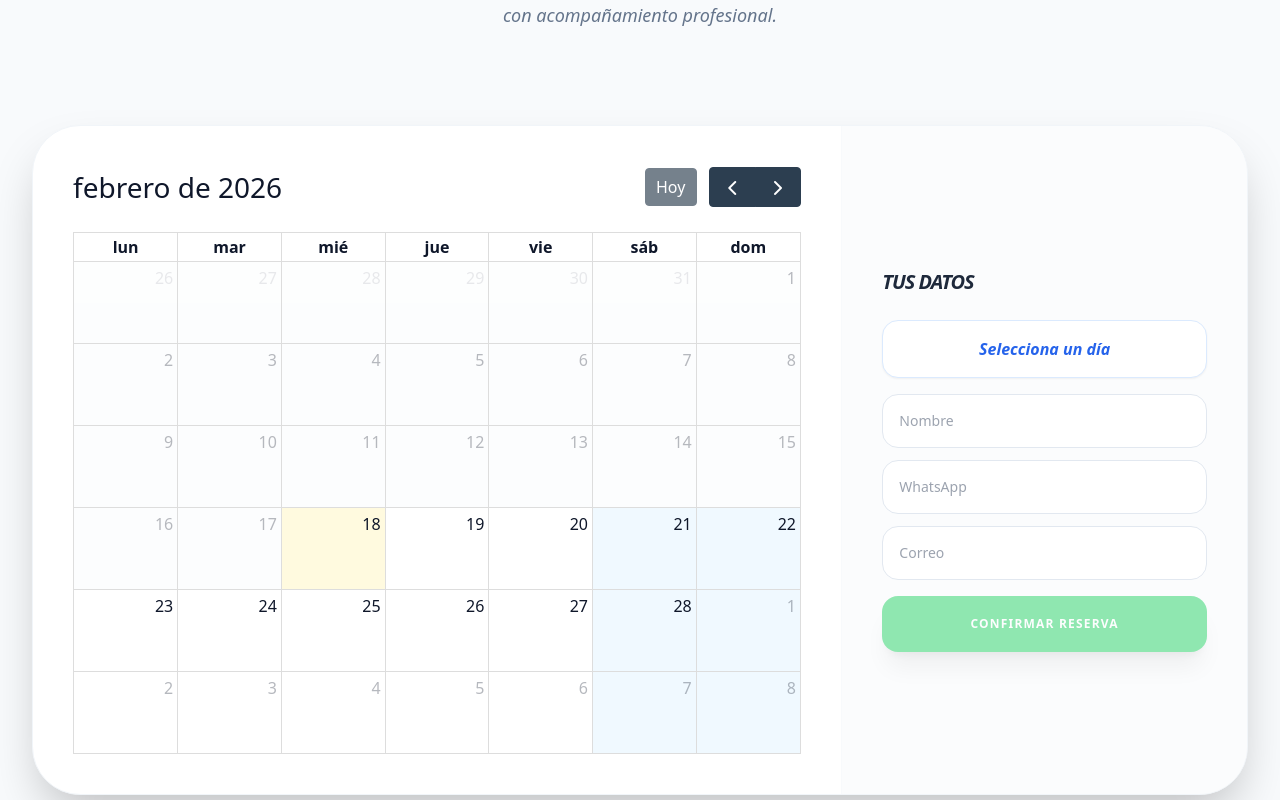
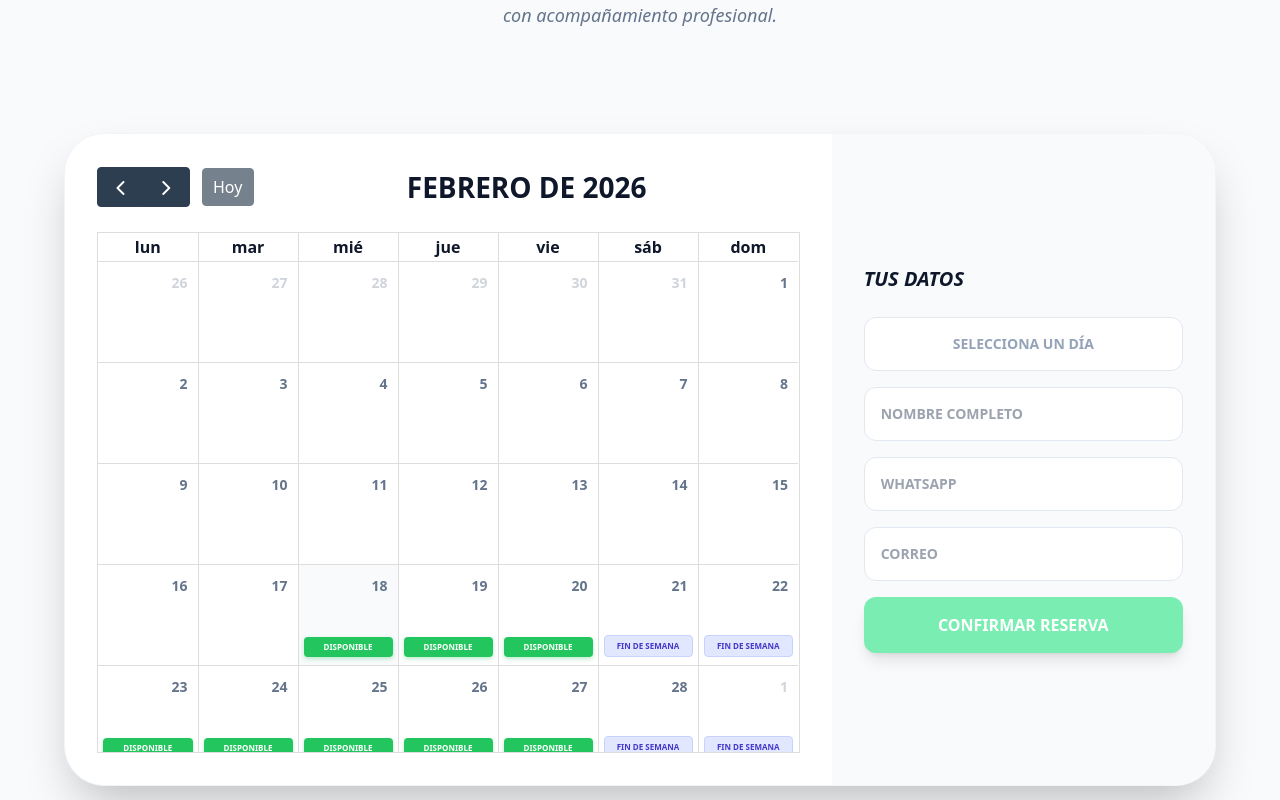
Before and after one commit to synapsapsicologia/synapsapsicologiacom, a Next.js app: page /perfil in a window 1280 px wide. Shown: the part 460-1260 px from the top of the page. Built offline with nearby package versions, Linux system fonts and the light colour scheme.

Commit message:
febrero 20 upd

```diff
--- a/components/FormularioReserva.tsx
+++ b/components/FormularioReserva.tsx
@@ -17,18 +17,15 @@ export default function FormularioReserva() {
   const [enviado, setEnviado] = useState(false)
 
   const horariosBase = ["19:00", "20:00", "21:00"]
-  const WHATSAPP_CLINICA = "50375386551"
 
   useEffect(() => {
     if (fechaSeleccionada && !esFinDeSemana) {
       const consultar = async () => {
-        setCargando(true);
         try {
           const res = await fetch(`/api/disponibilidad?fecha=${fechaSeleccionada}`)
           const data = await res.json()
           setHorasOcupadas(data.ocupados || [])
         } catch { setHorasOcupadas([]) }
-        finally { setCargando(false) }
       }
       consultar()
     }
@@ -38,105 +35,109 @@ export default function FormularioReserva() {
     e.preventDefault()
     setCargando(true)
     try {
-      const inicioIso = `${fechaSeleccionada}T${horaSeleccionada}`;
       const res = await fetch('/api/reservar', {
         method: 'POST',
         headers: { 'Content-Type': 'application/json' },
-        body: JSON.stringify({ nombre, email, telefono, inicio: inicioIso })
+        body: JSON.stringify({ nombre, email, telefono, inicio: `${fechaSeleccionada}T${horaSeleccionada}` })
       })
       if (res.ok) setEnviado(true)
-      else throw new Error("Error en el servidor")
-    } catch (err) {
-      alert("No se pudo completar la reserva")
-    } finally { setCargando(false) }
-  }
-
-  if (enviado) {
-    return (
-      <div className="flex flex-col items-center justify-center p-12 bg-white rounded-[3rem] text-center space-y-8 animate-in fade-in zoom-in duration-500 shadow-2xl">
-        <div className="w-20 h-20 bg-green-100 rounded-full flex items-center justify-center text-4xl">✅</div>
-        <div className="space-y-2">
-          <h2 className="text-3xl font-black italic uppercase text-slate-900 tracking-tighter">¡Cita Registrada!</h2>
-          <p className="text-slate-500 font-medium">Te esperamos el <span className="text-blue-600 font-bold">{fechaSeleccionada}</span>.</p>
-        </div>
-        <div className="flex flex-col w-full gap-3 max-w-xs">
-          <button onClick={() => window.location.href = '/'} className="w-full py-4 bg-slate-900 text-white rounded-2xl font-black uppercase text-[10px] tracking-widest hover:bg-blue-700 transition-all shadow-lg">Volver al Inicio</button>
-          <button onClick={() => {
-            const msg = `Hola Licda. Portillo, soy ${nombre}, agendé para el ${fechaSeleccionada}.`;
-            window.open(`https://wa.me/${WHATSAPP_CLINICA}?text=${encodeURIComponent(msg)}`, '_blank');
-          }} className="w-full py-4 border-2 border-[#25D366] text-[#128C7E] rounded-2xl font-black uppercase text-[10px] tracking-widest hover:bg-green-50">Escribir por WhatsApp</button>
-        </div>
-      </div>
-    )
+      else alert("Error de permiso (403). Revisa la configuración del dominio.")
+    } catch (err) { alert("Error de conexión") }
+    finally { setCargando(false) }
   }
 
   return (
-    <div className="grid grid-cols-1 lg:grid-cols-3 bg-white rounded-[3rem] overflow-hidden shadow-2xl border border-slate-100 relative">
-      {cargando && (
-        <div className="absolute inset-0 bg-white/40 backdrop-blur-[2px] z-50 flex items-center justify-center">
-          <div className="w-10 h-10 border-4 border-blue-600 border-t-transparent rounded-full animate-spin"></div>
-        </div>
-      )}
+    <div className="flex flex-col lg:flex-row bg-white rounded-[2.5rem] overflow-hidden shadow-2xl border border-slate-100 max-w-6xl mx-auto my-10">
 
-      <div className="lg:col-span-2 p-6 md:p-10 border-r border-slate-50">
+      {/* CALENDARIO */}
+      <div className="w-full lg:w-2/3 p-4 md:p-8">
+        <div className="calendar-container">
           <FullCalendar
             plugins={[daygridPlugin, interactionPlugin]}
             initialView="dayGridMonth"
             locale={esLocale}
-          height="auto"
+            headerToolbar={{ left: 'prev,next today', center: 'title', right: '' }}
+            // ESTA ES LA MEJOR FORMA PARA QUE NO DESAPAREZCAN LOS NÚMEROS
+            dayCellDidMount={(info) => {
+              const d = info.date.getDay();
+              const hoy = new Date(); hoy.setHours(0,0,0,0);
+
+              if (info.date >= hoy) {
+                const label = document.createElement('div');
+                if (d === 0 || d === 6) {
+                  label.innerText = 'FIN DE SEMANA';
+                  label.className = 'custom-label weekend';
+                } else {
+                  label.innerText = 'DISPONIBLE';
+                  label.className = 'custom-label available';
+                }
+                info.el.querySelector('.fc-daygrid-day-frame')?.appendChild(label);
+              }
+            }}
             dateClick={(info) => {
               const d = new Date(info.dateStr + "T00:00:00").getDay()
               setFechaSeleccionada(info.dateStr)
               setEsFinDeSemana(d === 0 || d === 6)
               setHoraSeleccionada('')
             }}
-          dayCellDidMount={(info) => {
-            const hoy = new Date(); hoy.setHours(0,0,0,0);
-            const d = info.date.getDay();
-            if (info.date < hoy) {
-              info.el.style.opacity = '0.3';
-              info.el.style.backgroundColor = '#f8fafc';
-            } else if (d === 0 || d === 6) {
-              info.el.style.backgroundColor = '#f0f9ff'; // Azul fin de semana
-            }
-          }}
           />
         </div>
-
-      <div className="p-10 bg-slate-50/50 flex flex-col justify-center space-y-6">
-        <h3 className="text-xl font-black uppercase italic tracking-tighter text-slate-800">Tus Datos</h3>
-        <form onSubmit={manejarEnvio} className="space-y-4">
-          <div className="p-4 bg-white rounded-2xl border border-blue-100 text-center font-bold text-blue-600 italic shadow-sm">
-            {fechaSeleccionada || 'Selecciona un día'}
       </div>
 
-          {!esFinDeSemana && fechaSeleccionada && (
-            <div className="flex flex-col gap-2">
-              {horariosBase.map(h => {
-                const ocupado = horasOcupadas.some(o => o.startsWith(h.split(':')[0]));
-                const formato12h = h === "19:00" ? "7:00 PM" : h === "20:00" ? "8:00 PM" : "9:00 PM";
-                return (
-                  <button key={h} type="button" disabled={ocupado} onClick={() => setHoraSeleccionada(h)}
-                    className={`py-3 rounded-xl text-[10px] font-black border-2 transition-all ${ocupado ? 'bg-gray-100 text-gray-300 border-gray-200 cursor-not-allowed' : horaSeleccionada === h ? 'bg-blue-600 text-white border-blue-600 scale-105 shadow-md' : 'bg-white text-blue-600 border-blue-100 hover:border-blue-400'}`}>
-                    {ocupado ? 'HORARIO OCUPADO' : formato12h}
+      {/* FORMULARIO */}
+      <div className="w-full lg:w-1/3 p-8 bg-slate-50 flex flex-col justify-center">
+        <h3 className="text-xl font-black italic text-slate-900 mb-6 uppercase">Tus Datos</h3>
+        <form onSubmit={manejarEnvio} className="space-y-4">
+          <div className={`p-4 rounded-xl text-center font-bold text-sm ${fechaSeleccionada ? 'bg-blue-600 text-white' : 'bg-white text-slate-400 border border-slate-200'}`}>
+            {fechaSeleccionada ? `DÍA: ${fechaSeleccionada}` : 'SELECCIONA UN DÍA'}
+          </div>
+
+          {fechaSeleccionada && !esFinDeSemana && (
+            <div className="grid grid-cols-1 gap-2">
+              {horariosBase.map(h => (
+                <button key={h} type="button" onClick={() => setHoraSeleccionada(h)}
+                  className={`py-3 rounded-xl font-bold text-xs border-2 transition-all ${horaSeleccionada === h ? 'bg-blue-600 text-white border-blue-600' : 'bg-white text-blue-600 border-blue-100'}`}>
+                  {h} PM
                 </button>
-                )
-              })}
+              ))}
             </div>
           )}
 
-          <div className="space-y-3">
-            <input required placeholder="Nombre" className="w-full p-4 rounded-2xl border border-slate-200 bg-white text-sm outline-none focus:border-blue-400" value={nombre} onChange={e=>setNombre(e.target.value)} />
-            <input required placeholder="WhatsApp" className="w-full p-4 rounded-2xl border border-slate-200 bg-white text-sm outline-none focus:border-blue-400" value={telefono} onChange={e=>setTelefono(e.target.value)} />
-            <input required type="email" placeholder="Correo" className="w-full p-4 rounded-2xl border border-slate-200 bg-white text-sm outline-none focus:border-blue-400" value={email} onChange={e=>setEmail(e.target.value)} />
-          </div>
+          <input required placeholder="NOMBRE COMPLETO" className="w-full p-4 rounded-xl border border-slate-200 text-sm font-bold" value={nombre} onChange={e=>setNombre(e.target.value)} />
+          <input required placeholder="WHATSAPP" className="w-full p-4 rounded-xl border border-slate-200 text-sm font-bold" value={telefono} onChange={e=>setTelefono(e.target.value)} />
+          <input required type="email" placeholder="CORREO" className="w-full p-4 rounded-xl border border-slate-200 text-sm font-bold" value={email} onChange={e=>setEmail(e.target.value)} />
 
-          <button type="submit" disabled={(!esFinDeSemana && !horaSeleccionada) || !nombre || !fechaSeleccionada || cargando}
-            className="w-full py-5 bg-[#25D366] text-white rounded-2xl font-black text-xs uppercase tracking-widest shadow-xl active:scale-95 disabled:opacity-50 transition-all">
-            {cargando ? 'Procesando...' : 'Confirmar Reserva'}
+          <button type="submit" className="w-full py-4 bg-[#7aeeb2] text-white rounded-xl font-black uppercase shadow-lg hover:bg-green-400 transition-colors">
+            Confirmar Reserva
           </button>
         </form>
       </div>
+
+      <style jsx global>{`
+        .fc .fc-daygrid-day-number {
+          font-weight: 800 !important;
+          color: #64748b !important;
+          padding: 10px !important;
+          font-size: 14px !important;
+        }
+        .fc-daygrid-day-frame { min-height: 100px !important; position: relative; }
+        .custom-label {
+          position: absolute;
+          bottom: 8px;
+          left: 5px;
+          right: 5px;
+          text-align: center;
+          font-size: 8px;
+          font-weight: 900;
+          padding: 4px 2px;
+          border-radius: 4px;
+          text-transform: uppercase;
+        }
+        .available { background: #22c55e; color: white; box-shadow: 0 2px 4px rgba(34,197,94,0.3); }
+        .weekend { background: #e0e7ff; color: #4338ca; border: 1px solid #c7d2fe; }
+        .fc-day-today { background: #f8fafc !important; }
+        .fc-toolbar-title { font-weight: 900 !important; text-transform: uppercase; italic; }
+      `}</style>
     </div>
   )
 }
```
Lines whose indentation alone changed are shown as unchanged.
